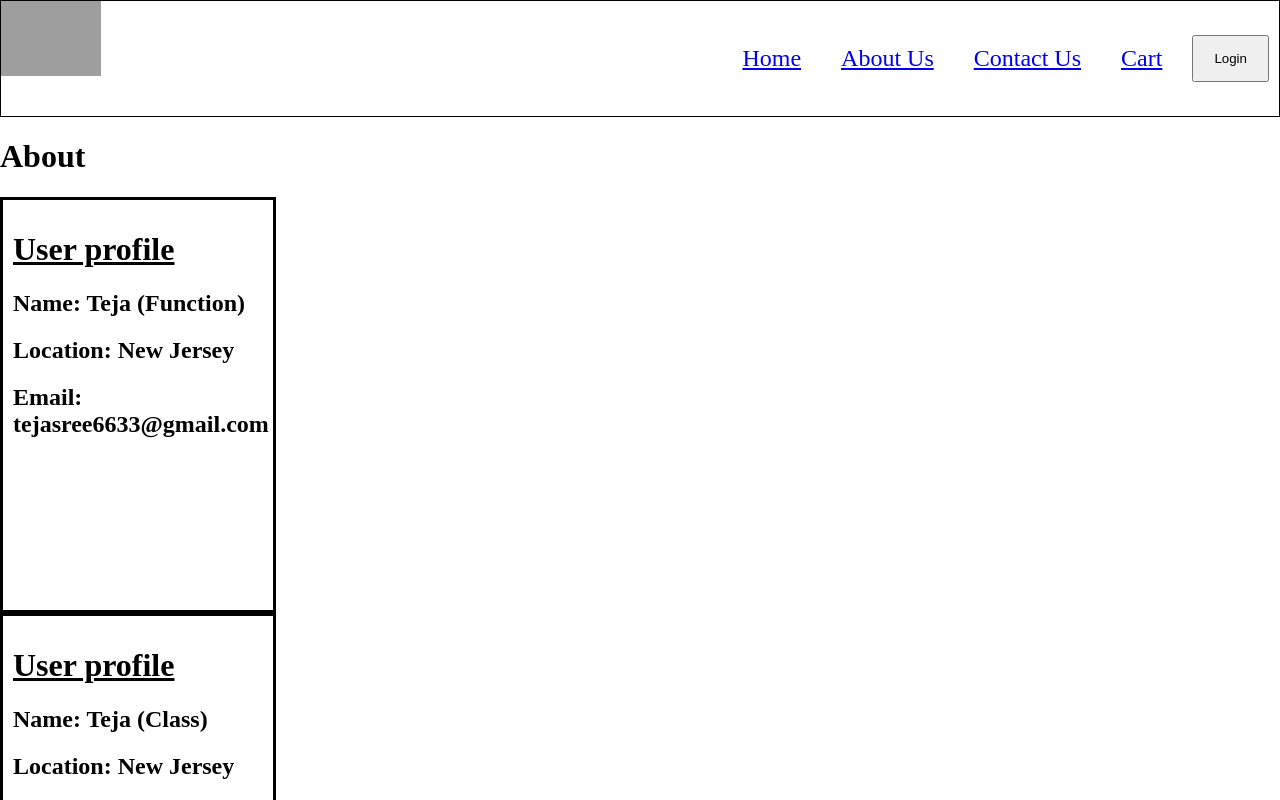
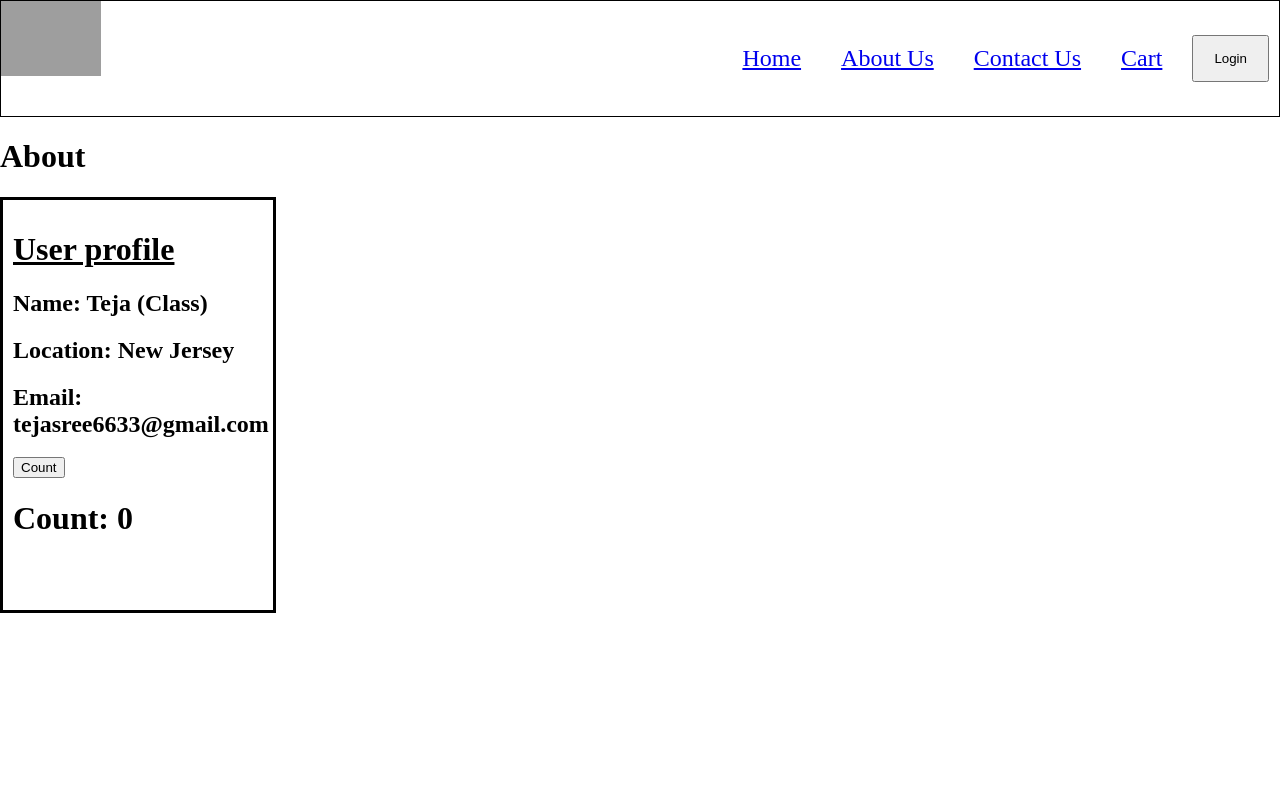
Before and after one commit to Tejasree-6/namaste-react, a React (Vite) app: page /about in a window 1280 px wide. Shown: the top 800 px of the page. Built offline with nearby package versions, Linux system fonts and the light colour scheme; grey boxes are pictures that could not be loaded.

Commit message:
this.state={}, this.setState({})

```diff
--- a/src/components/About.js
+++ b/src/components/About.js
@@ -6,7 +6,7 @@
         <div>
             <h1>About</h1>
 
-            <User name={"Teja (Function)"}/>
+            {/* <User name={"Teja (Function)"}/> */}
             <UserClass name={"Teja (Class)"}/>
         </div>
     )
--- a/src/components/UserClass.js
+++ b/src/components/UserClass.js
@@ -2,7 +2,10 @@
 class UserClass extends React.Component{
     constructor(props){
         super(props);
+        this.state={
+            count:0,
 
+        }
     }
     render(){
         const {name}=this.props;
@@ -12,6 +15,12 @@
             <h2>Name: {name}</h2>
             <h2>Location: New Jersey</h2>
             <h2>Email: tejasree6633@gmail.com</h2>
+            <button onClick={()=>{
+                this.setState({
+                    count:this.state.count+1
+                })
+            }}>Count</button>
+            <h1>Count: {this.state.count}</h1>
             </div>
         )
     }
```
